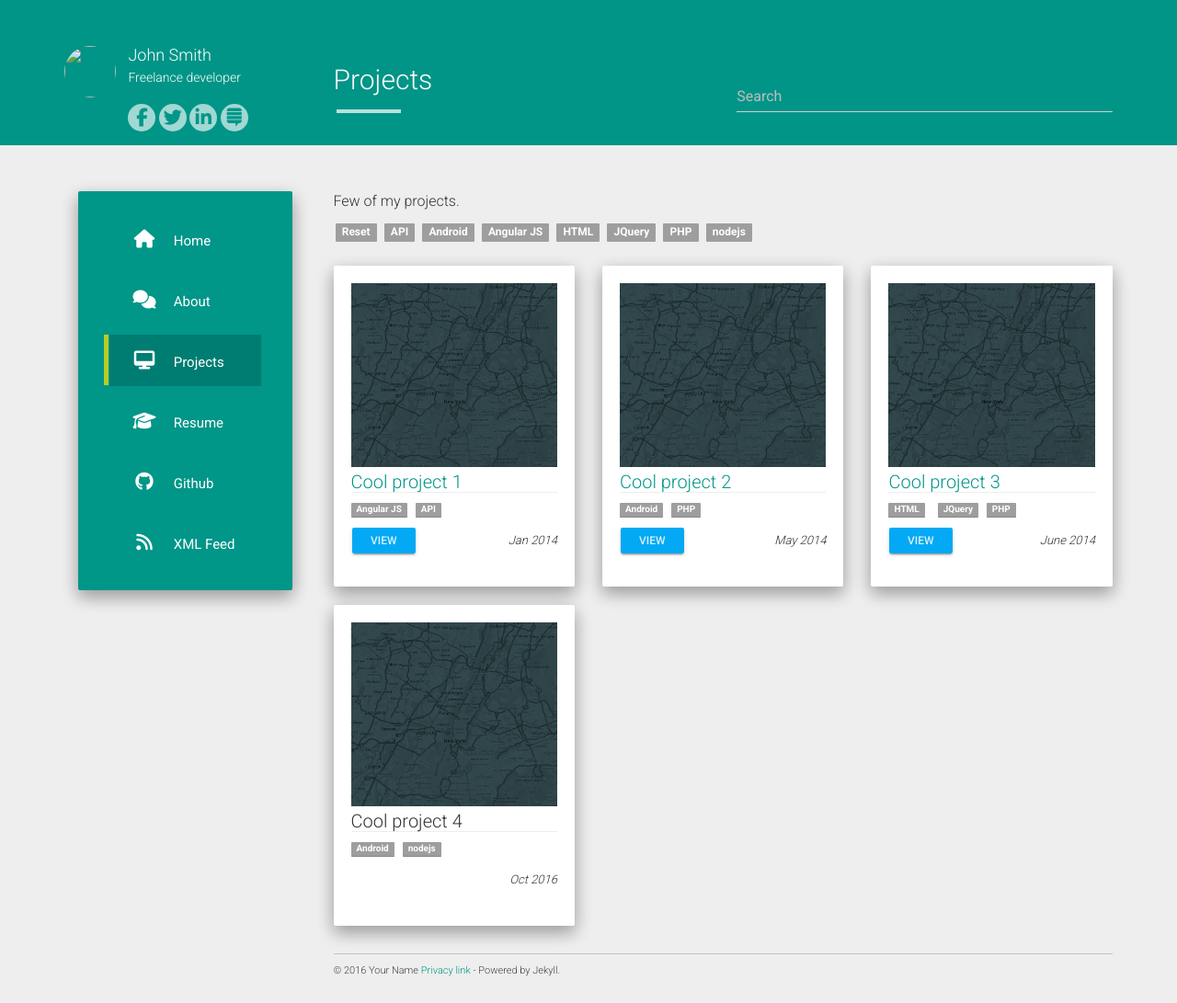
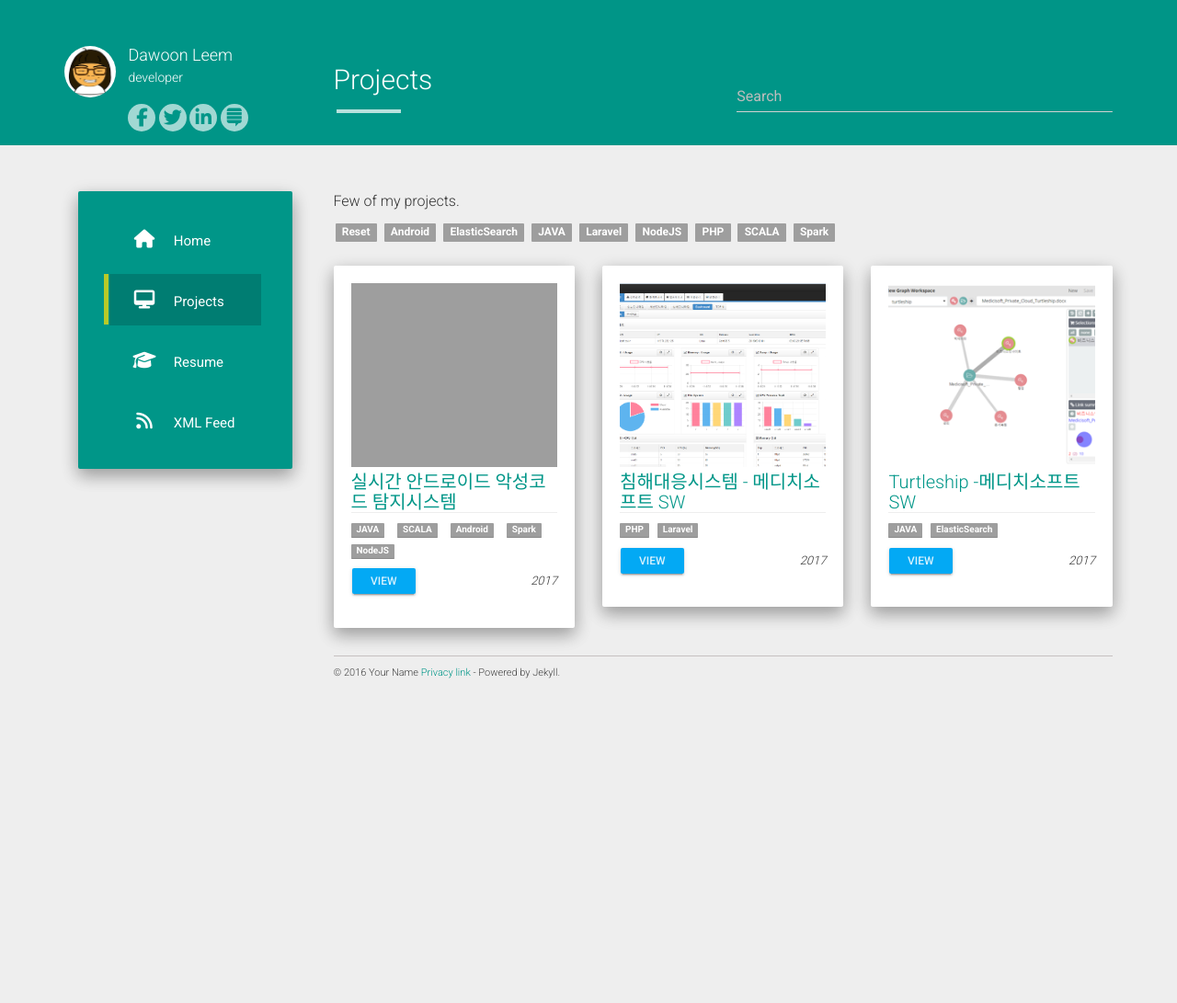
Before and after one commit to LeemDawoon/LeemDawoon.github.io, a Jekyll site: the page built from projects.md, in a window 1280 px wide. Shown: the whole page at 92% size. Built offline with Jekyll 4.4.1, drawn with Linux system fonts in a browser that asks for light colours; nearby versions of some CDN libraries; after the commit the page ends 900 px from its top, so only the background shows below that; grey boxes are pictures that could not be loaded.

Commit message:
지킬 테마 수정

```diff
--- a/_config.yml
+++ b/_config.yml
@@ -1,21 +1,21 @@
-title: John Smith
+title: Dawoon Leem
 description: My Personal Blog
-author: John Smith
-logo: /hcz-jekyll-blog/static/img/avatar.png
-github: https://github.com/codeasashu
-about: Freelance developer
+author: Dawoon Leem
+logo: /static/img/avatar.jpg
+github: https://github.com/LeemDawoon
+about: developer
 
 baseurl: ""
 url: ""
 
 allowsearch: true
 
-disqus_shortname: aboutashu
-google_analytics: UA-72862926-1
+#disqus_shortname: aboutashu
+google_analytics: UA-100776614-1
 
-share:
-  twitter_username: \#
-  fb_appid: 000000000000
+#share:
+#  twitter_username: \#
+#  fb_appid: 000000000000
 
 
 enableTags: true
--- a/_data/projects.json
+++ b/_data/projects.json
@@ -1,30 +1,23 @@
 [
 	{
-		"name": "Cool project 1",
-		"image": "placeholder.jpg",
-		"url": "#",
-		"date": "Jan 2014",
-		"tags": ["Angular JS","API"]
+		"name": "실시간 안드로이드 악성코드 탐지시스템",
+		"image": "project00.PNG",
+		"url": "https://youtu.be/PoYPtvns8M0",
+		"date": "2017",
+		"tags": ["JAVA", "SCALA", "Android","Spark","NodeJS"]
 	},
 	{
-		"name": "Cool project 2",
-		"image": "placeholder.jpg",
+		"name": "침해대응시스템 - 메디치소프트 SW",
+		"image": "project01.PNG",
 		"url": "#",
-		"date": "May 2014",
-		"tags": ["Android","PHP"]
+		"date": "2017",
+		"tags": ["PHP","Laravel"]
 	},
 	{
-		"name": "Cool project 3",
-		"image": "placeholder.jpg",
+		"name": "Turtleship -메디치소프트 SW",
+		"image": "project02.PNG",
 		"url": "#",
-		"date": "June 2014",
-		"tags": ["HTML","JQuery","PHP"]
+		"date": "2017",
+		"tags": ["JAVA","ElasticSearch"]
 	},
-	{
-		"name": "Cool project 4",
-		"image": "placeholder.jpg",
-		"date": "Oct 2016",
-		"tags": ["Android","nodejs"]
-	}
-
 ]
```
Also changed, not shown: _data/urls.json (+1 -11 lines), about.md (deleted, +0 -11 lines), resume.md (added, +6 -0 lines), static/img/avatar.jpg (added), static/projects/project01.PNG (added), static/projects/project02.PNG (added).
